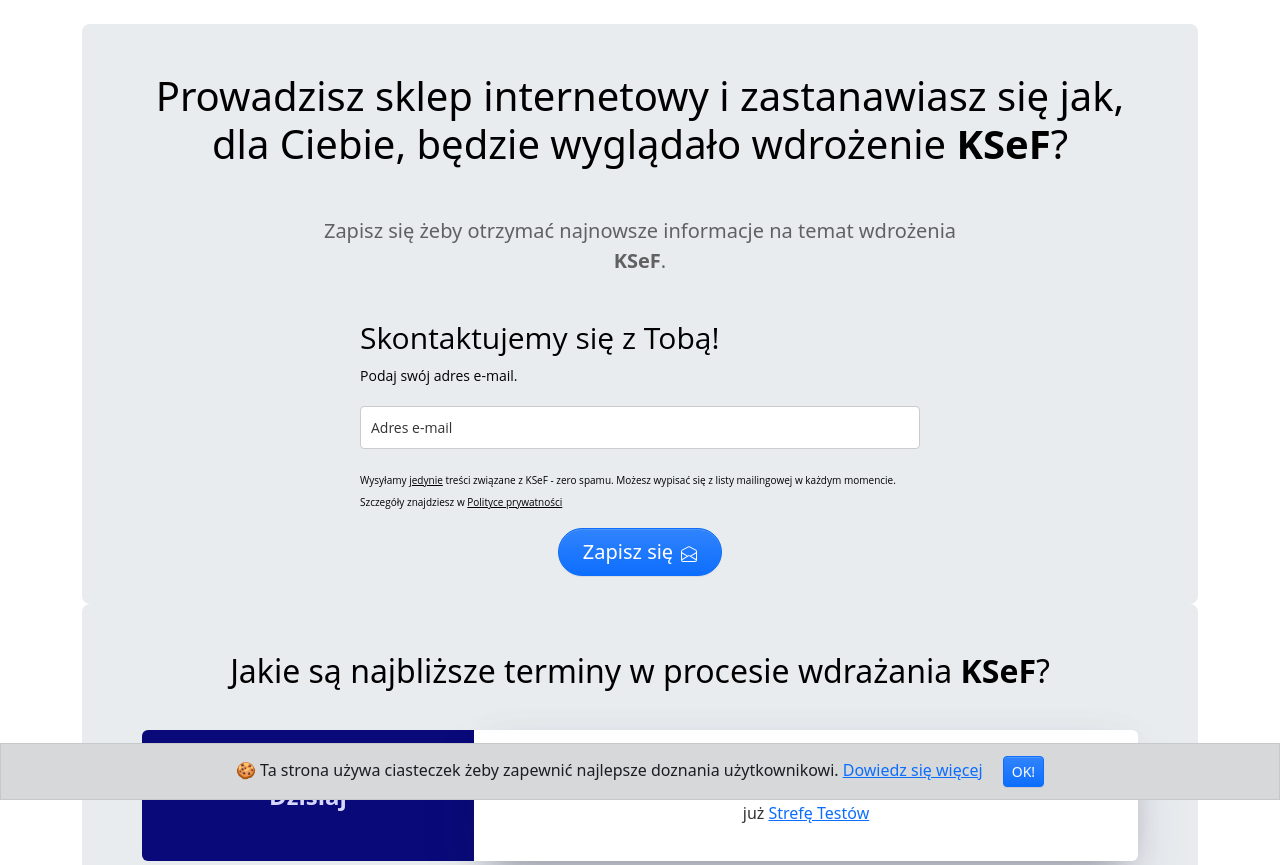
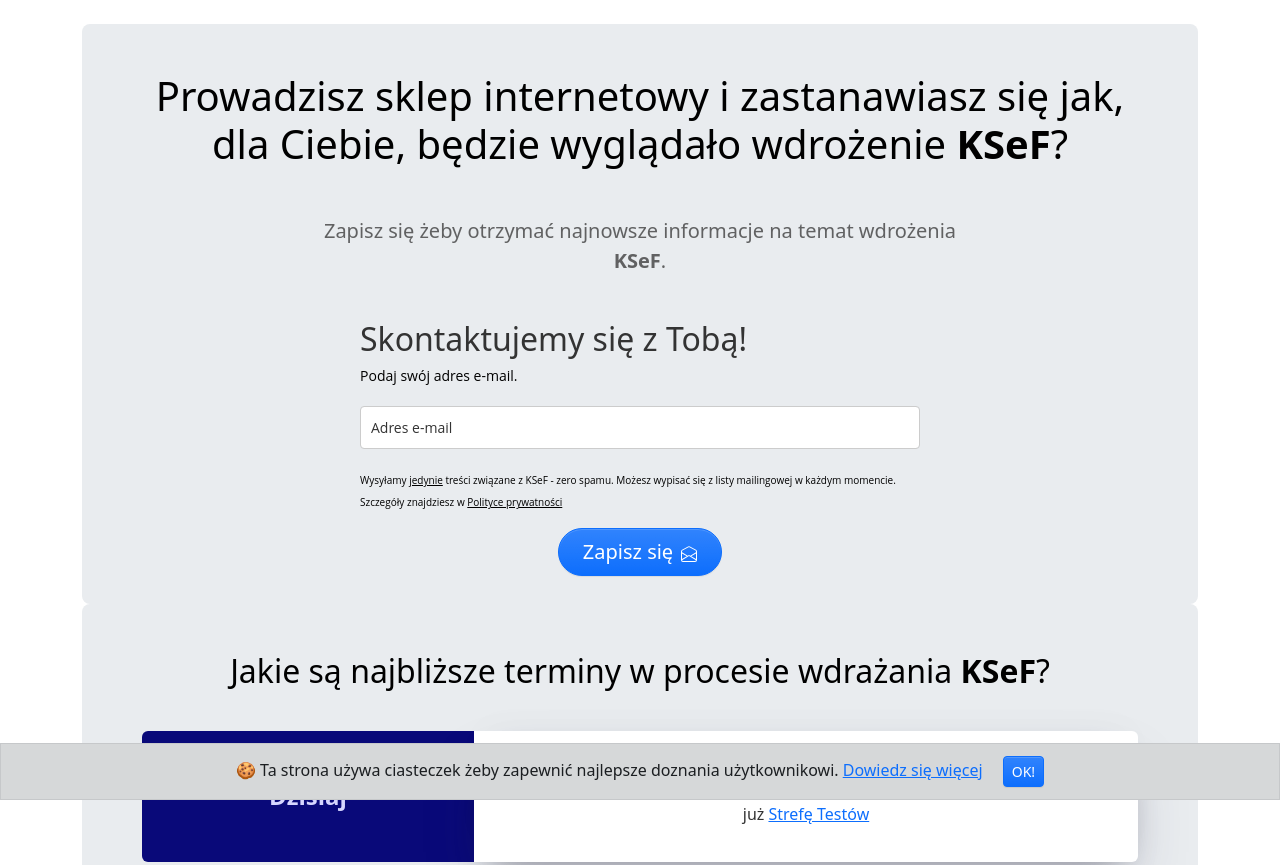
Before and after one commit to mharbuz/kfas-magento, a website built with webpack: page src/index.html in a window 1280 px wide. Shown: the top 865 px of the page. Built offline with nearby package versions, Linux system fonts and the light colour scheme; no server answers; files whose address does not match are found by name; a web font is replaced by a local one.

Commit message:
accessibility - header order

```diff
--- a/src/index.html
+++ b/src/index.html
@@ -46,7 +46,7 @@
 
             <div class="ml-form-embedContent">
 
-                <h4>Skontaktujemy się z Tobą!</h4>
+                <h2>Skontaktujemy się z Tobą!</h2>
                 <p>Podaj swój adres e-mail.</p>
 
             </div>
```
